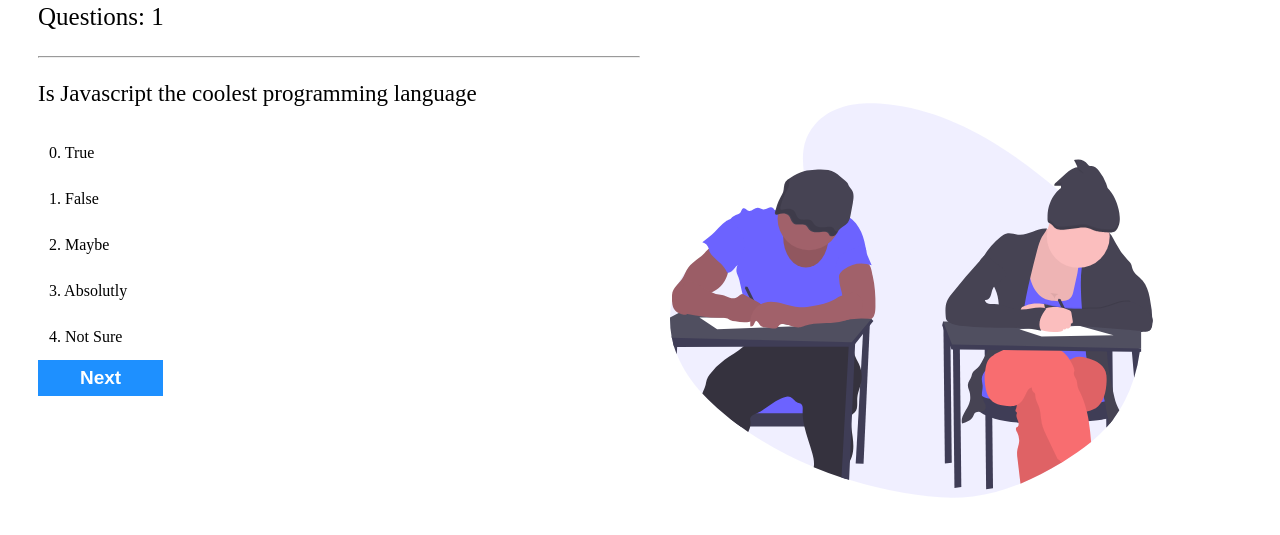
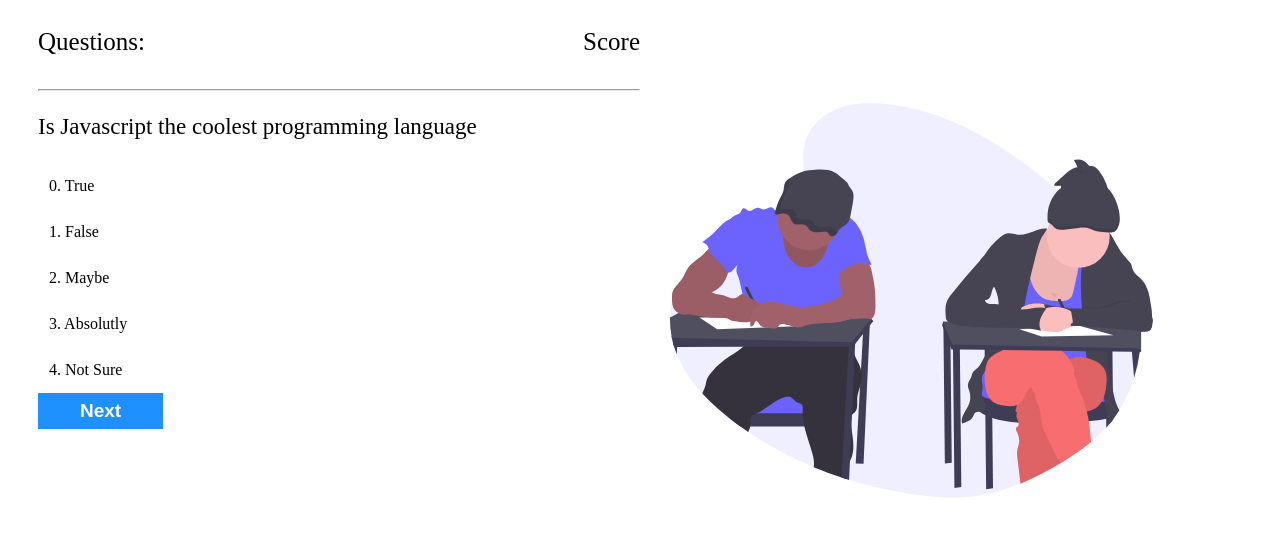
Before and after one commit to mercyz/Simple-Javascript-Quize, a plain HTML site: page index.html in a window 1280 px wide. Shown: the part 109-644 px from the top of the page. Drawn offline with Linux system fonts and the light colour scheme.

Commit message:
added the score counter at the top

```diff
--- a/index.html
+++ b/index.html
@@ -10,7 +10,10 @@
 
     <div class="wrapper">
         <h2 class="title-head">Single Question</h2>
-        <p class="title-sub">Questions: 1</p>
+        <div class="title-sub">
+            <p class="questionCount">Questions: <span></span></p>
+            <p  class="scoreCount">Score <span></span></p>
+        </div>
         <hr/>
         <p class="question">Is Javascript the coolest programming language Is Javascript the coolest programming language Is Javascript the coolest programming language</p>
         <div class="ans">
--- a/script.js
+++ b/script.js
@@ -2,6 +2,8 @@
 const domQuestion = document.querySelector('.question');
 const domAnswers = document.querySelector('.option');
 const btn = document.querySelector('.btn');
+const countScore =  document.querySelector('.scoreCount');
+let score = [];
 
 
 function Question(question, answers, correct){
@@ -19,6 +21,8 @@ Question.prototype.displayQuestion = function (){
         let picked = ans.target.getAttribute('data-index')
         let adCorrectColor = ans.target;
         if (parseInt(picked) === correctAnsewer) {
+            score.push(parseInt(picked)),
+            countScore.lastElementChild.innerHTML = score.length;
             adCorrectColor.classList.add("correct")
         }else if(parseInt(picked) !== correctAnsewer){
             adCorrectColor.classList.add('wrong');
@@ -26,8 +30,8 @@ Question.prototype.displayQuestion = function (){
 
     }
 
+    //Display answers
     domAnswers.innerHTML = "";
-    //Display answers
    for (let i =0; i < this.answers.length; i++){
     const span = document.createElement('span');
     let data_index = document.createAttribute("data-index");
@@ -38,6 +42,9 @@ Question.prototype.displayQuestion = function (){
     span.addEventListener('click', getCorrectAns)
    }
 }
+
+
+
 
 //Add Questions
 let q1 = new Question('Is Javascript the coolest programming language',
@@ -56,7 +63,6 @@ let tab = 0;
 
 questions[tab].displayQuestion();
 btn.addEventListener('click', function(){
-    // tab = 1;
     questions.forEach((item, indx)=>{
         if(indx == tab){
             item.displayQuestion()
--- a/style.css
+++ b/style.css
@@ -15,6 +15,8 @@ body{
 .title-sub{
     font-size: 25px;
     margin-top:4px;
+    display: flex;
+    justify-content: space-between;
 }
 .question{
     font-size: 23px;
```
